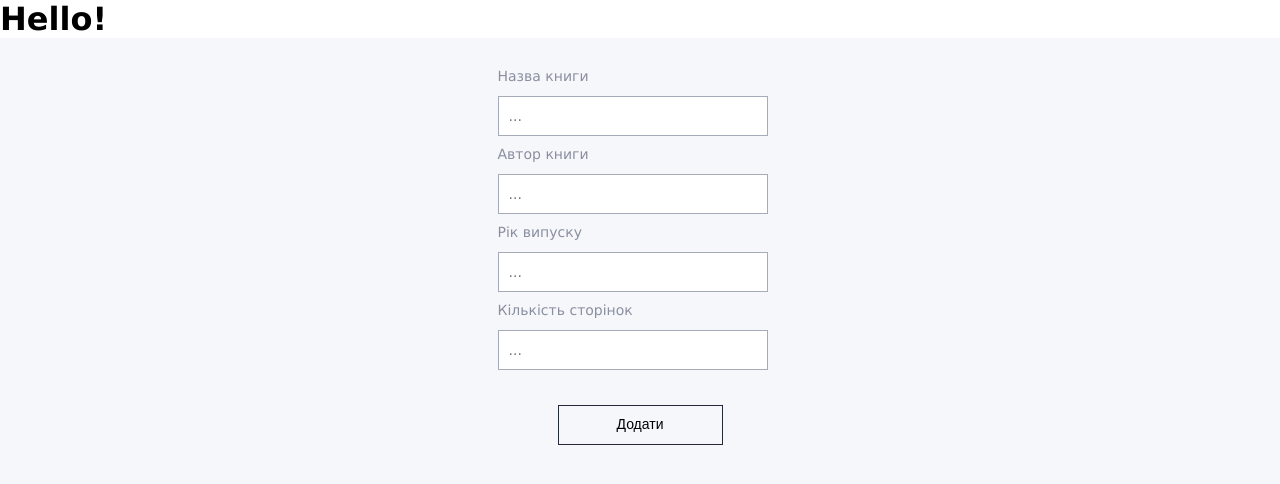
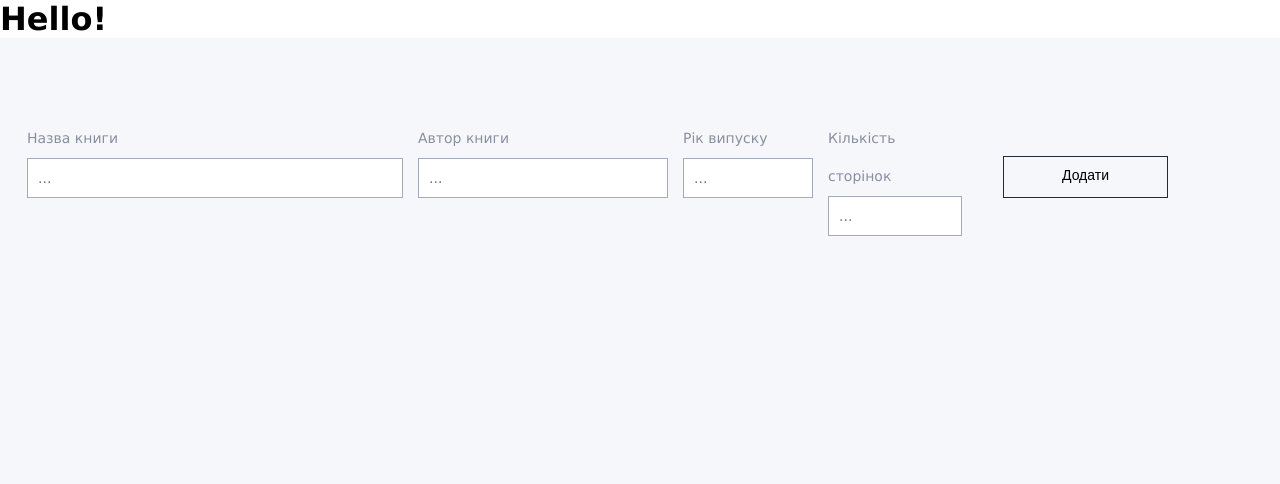
Before and after one commit to dramarec/Fullstack-TeamProject-BookRead, a React (Create React App) app in the folder client/: page / in a window 1280 px wide. Shown: the top 484 px of the page. Built offline with nearby package versions, Linux system fonts and the light colour scheme.

Commit message:
Adds changes

```diff
--- a/client/src/components/libraryForm/LibraryForm.js
+++ b/client/src/components/libraryForm/LibraryForm.js
@@ -10,11 +10,13 @@ const schema = Yup.object().shape({
     .required('Заповніть поле "Назва книги"'),
   bookAuthor: Yup.string().required('Заповніть поле "Автор книги"'),
   bookYear: Yup.number()
-    .min(4, 'Min значення 4 символу')
-    .required('Заповніть поле "Рік випуску"'),
+    .min(1000, 'Min значення 4 символу')
+    .required('Заповніть поле "Рік випуску"')
+    .typeError('Введіть число'),
   bookPages: Yup.number()
     .min(1, 'Min значення 1')
-    .required('Заповніть поле "Кількість сторінок"'),
+    .required('Заповніть поле "Кількість сторінок"')
+    .typeError('Введіть число'),
 });
 
 const initialState = {
@@ -48,7 +50,7 @@ const LibraryForm = () => {
               <label className="bookFormListItem">
                 <span className="bookFormListItemTitle">Назва книги</span>
                 <Field
-                  className="bookFormInput"
+                  className="bookFormInput input0"
                   type="text"
                   value={values.bookName}
                   name="bookName"
@@ -61,12 +63,12 @@ const LibraryForm = () => {
                   name="bookName"
                 />
               </label>
-
+              <div className="bookFormhelpers">
                 <label className="bookFormListItem">
                   <span className="bookFormListItemTitle">Автор книги</span>
 
                   <Field
-                  className="bookFormInput"
+                    className="bookFormInput input1"
                     type="text"
                     value={values.bookAuthor}
                     name="bookAuthor"
@@ -83,7 +85,7 @@ const LibraryForm = () => {
                 <label className="bookFormListItem">
                   <span className="bookFormListItemTitle">Рік випуску</span>
                   <Field
-                  className="bookFormInput"
+                    className="bookFormInput  input2"
                     type="text"
                     value={values.bookYear}
                     name="bookYear"
@@ -103,7 +105,7 @@ const LibraryForm = () => {
                   </span>
 
                   <Field
-                  className="bookFormInput"
+                    className="bookFormInput input3"
                     type="text"
                     value={values.bookPages}
                     name="bookPages"
@@ -117,6 +119,7 @@ const LibraryForm = () => {
                   />
                 </label>
               </div>
+            </div>
             <button type="submit" className="bookFormBtn">
               Додати
             </button>
--- a/client/src/components/libraryForm/LibraryFormStyled.js
+++ b/client/src/components/libraryForm/LibraryFormStyled.js
@@ -9,13 +9,25 @@ const Wrapper = styled.div`
   padding-top: 52px;
   padding-bottom: 109px;
 
-  @media screen and (min-width: 768px) {
+  @media screen and (min-width: 768px) and (max-width: 1279px) {
     padding-top: 20px;
     min-width: 594px;
   }
   @media screen and (min-width: 1280px) {
+    min-width: 1117px;
   }
+
   .bookForm {
+    @media screen and (min-width: 768px) and (max-width: 1279px) {
+      margin: 0px 87px 693px;
+      width: 594px;
+    }
+    @media screen and (min-width: 1280px) {
+      display: flex;
+      flex-direction: row;
+      margin: 30px 124px 680px 39px;
+      min-width: 1117px;
+    }
   }
   .bookFormList {
     display: flex;
@@ -24,13 +36,18 @@ const Wrapper = styled.div`
     @media screen and (min-width: 768px) {
     }
     @media screen and (min-width: 1280px) {
+      flex-direction: row;
     }
   }
   .bookFormListItem {
-    width: 270px;
+    @media screen and (max-width: 767px) {
+      width: 270px;
+    }
   }
   .bookFormListItem:not(:last-child) {
-    margin-right: 15px;
+    @media screen and (min-width: 1280px) {
+      margin-right: 15px;
+    }
   }
   .bookFormListItemTitle {
     font-style: normal;
@@ -60,6 +77,25 @@ const Wrapper = styled.div`
     box-shadow: inset 0px 1px 2px rgba(29, 29, 27, 0.15);
   }
   .bookFormError {
+    color: #e63946;
+    font-size: 13px;
+  }
+
+  .bookFormhelpers {
+    @media screen and (max-width: 767px) {
+      display: flex;
+      flex-direction: column;
+    }
+
+    @media screen and (min-width: 768px) and (max-width: 1279px) {
+      display: flex;
+      flex-direction: row;
+      justify-content: space-between;
+    }
+    @media screen and (min-width: 1280px) {
+      display: flex;
+      flex-direction: row;
+    }
   }
   .bookFormBtn {
     display: flex;
@@ -73,6 +109,11 @@ const Wrapper = styled.div`
     border: 1px solid #242a37;
     background-color: #f6f7fb;
     outline: none;
+    height: 42px;
+
+    @media screen and (min-width: 1280px) {
+      margin: 36px 0px 0px 41px;
+    }
   }
   .bookFormBtn:hover,
   .bookFormBtn:focus {
@@ -81,6 +122,40 @@ const Wrapper = styled.div`
     border: 1px solid #f6f7fb;
     outline: none;
   }
+  .input0 {
+    @media screen and (min-width: 768px) and (max-width: 1279px) {
+      width: 594px;
+    }
+    @media screen and (min-width: 1280px) {
+      width: 376px;
+    }
+  }
+  .input1 {
+    @media screen and (min-width: 768px) and (max-width: 1279px) {
+      width: 250px;
+      margin-right: 27px;
+    }
+    @media screen and (min-width: 1280px) {
+      width: 250px;
+    }
+  }
+  .input2 {
+    @media screen and (min-width: 768px) and (max-width: 1279px) {
+      width: 145px;
+      margin-right: 27px;
+    }
+    @media screen and (min-width: 1280px) {
+      width: 130px;
+    }
+  }
+  .input3 {
+    @media screen and (min-width: 768px) and (max-width: 1279px) {
+      width: 145px;
+    }
+    @media screen and (min-width: 1280px) {
+      width: 134px;
+    }
+  }
 `;
 
 export default Wrapper;
```
Lines whose indentation alone changed are shown as unchanged.
